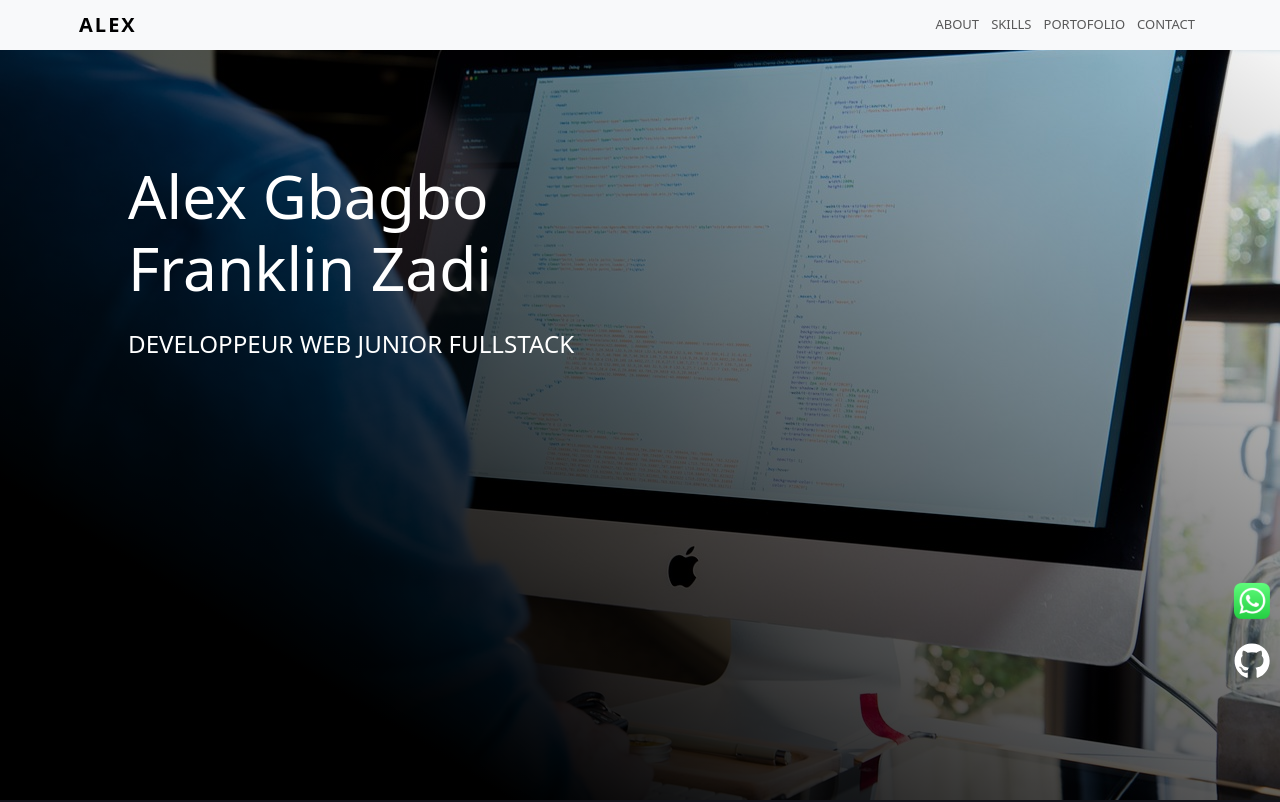
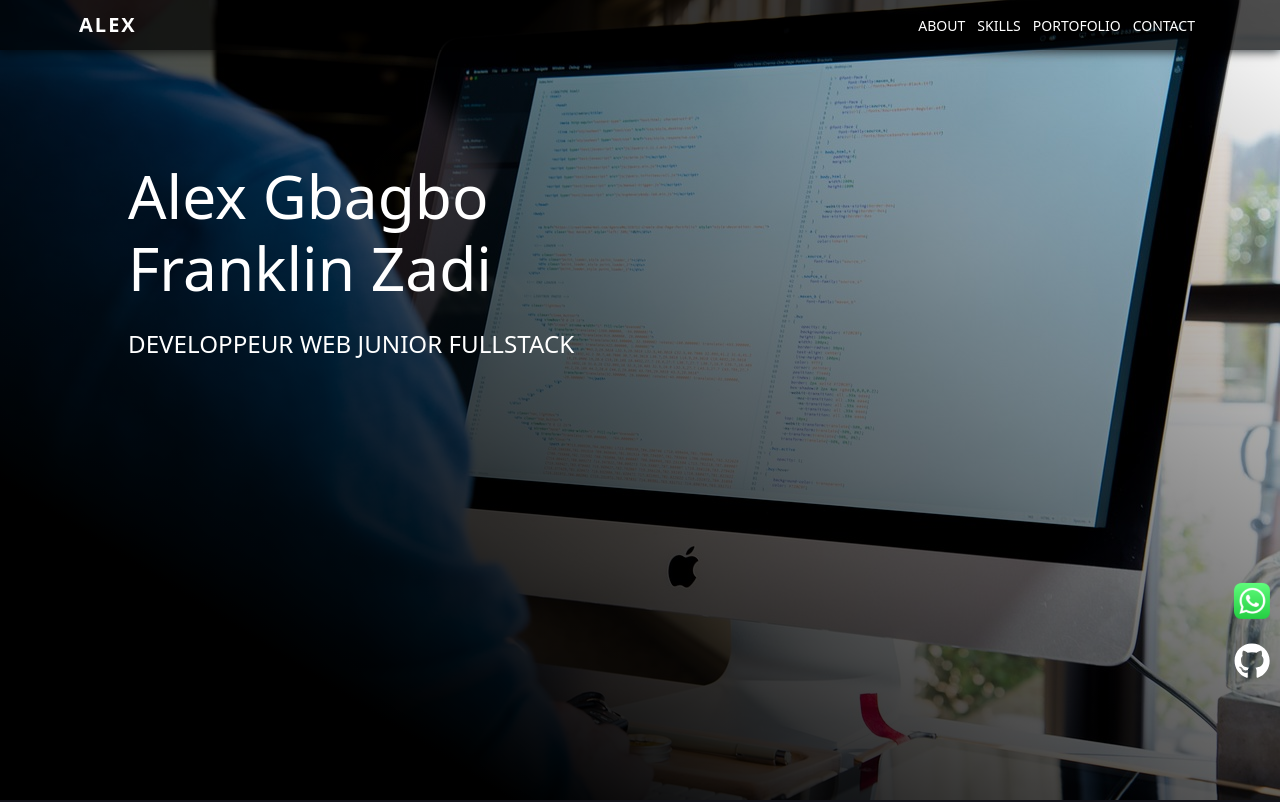
Before and after one commit to peck2285/portfolio_react, a React (Create React App) app: page / in a window 1280 px wide. Shown: the top 802 px of the page. Built offline with nearby package versions, Linux system fonts and the light colour scheme.

Commit message:
modification header

```diff
--- a/src/components/Header/Header.css
+++ b/src/components/Header/Header.css
@@ -5,16 +5,32 @@
   Created At : 01/06/2024 21:00:56
 */
 
+.navbar {
+  background-color: rgba(0, 0, 0, 0.7); /* Fond noir avec opacité */
+  box-shadow: 0 2px 10px rgba(0, 0, 0, 0.7); /* Ombre subtile */
+  height: 50px; /* Ajuster selon le besoin */
+  position: fixed;
+  top: 0;
+  width: 100%;
+  z-index: 1000;
+}
 
 
 
 
-.navbar-nav a{
+.navbar a {
+  font-size: 14px;
+  text-transform: uppercase;
+  font-weight: 500;
+  color: white; /* Définit les liens en blanc pour une meilleure visibilité */
+  text-decoration: none; /* Supprime le soulignement par défaut */
+}
 
-    font-size: 13px;
-    text-transform: uppercase;
-    font-weight: 500;
+.navbar a:hover {
+  color: #f0a500; /* Ajoute une couleur dorée lors du survol */
+  text-decoration: none; /* Ajoute un soulignement lors du survol */
 }
+
 
 
 .navbar .navbar-brand{
@@ -28,9 +44,61 @@
 }
 
 
-.navbar-light .navbar-brand:focus,
-.navbar-light .navbar-brand:hover{
+/* Styles pour le bouton hamburger */
+.navbar-toggler {
+  border: 2px solid #f0a500; /* Bordure dorée autour du bouton */
+  border-radius: 50%; /* Bordures arrondies */
+  background-color: transparent;
+  padding: 5px;
+  position: relative;
+  animation: border-blink 1.5s infinite ease-in-out; /* Animation de clignotement */
+}
 
-    color: #000;
+/* Styles pour l'icône hamburger */
+.navbar-toggler-icon {
+  width: 20px;
+  height: 2px;
+  background-color: #f0a500; /* Couleur dorée */
+  display: block;
+  margin: 6px 0;
+  position: relative;
+}
 
+/* .navbar-toggler-icon::before,
+.navbar-toggler-icon::after {
+  content: "";
+  display: block;
+  width: 30px;
+  height: 3px;
+  background-color: #f0a500;
+  position: absolute;
+  transition: all 0.3s ease;
+} */
+
+.navbar-toggler-icon::before {
+  top: -10px; /* Barre du haut */
 }
+
+.navbar-toggler-icon::after {
+  top: 10px; /* Barre du bas */
+}
+
+/* Animation d'éclairage clignotant */
+@keyframes border-blink {
+  0%, 100% {
+    box-shadow: 0 0 15px rgba(240, 165, 0, 0.8),
+                0 0 30px rgba(240, 165, 0, 0.6),
+                0 0 45px rgba(240, 165, 0, 0.4);
+    border-color: rgba(240, 165, 0, 1); /* Clignotement de la bordure */
+  }
+  50% {
+    box-shadow: none;
+    border-color: rgba(240, 165, 0, 0.5); /* Réduit l'intensité au milieu de l'animation */
+  }
+}
+
+/* Changement de couleur au survol */
+/* .navbar-toggler:hover .navbar-toggler-icon,
+.navbar-toggler:focus .navbar-toggler-icon {
+  background-color: #f0a500;
+} */
--- a/src/components/Header/Header.tsx
+++ b/src/components/Header/Header.tsx
@@ -20,7 +20,7 @@ const Header: FC<HeaderProps> = () => {
 
   return (
 
-    <nav className="navbar navbar-expand-lg navbar-light bg-body-tertiary fixed-top h-15">
+    <nav className="navbar navbar-expand-lg fixed-top h-15">
       <div className="container">
         <a className="navbar-brand" href="/">
       Alex
```
Also changed, not shown: 10 other files (tests, documents, lock files or other folders).
